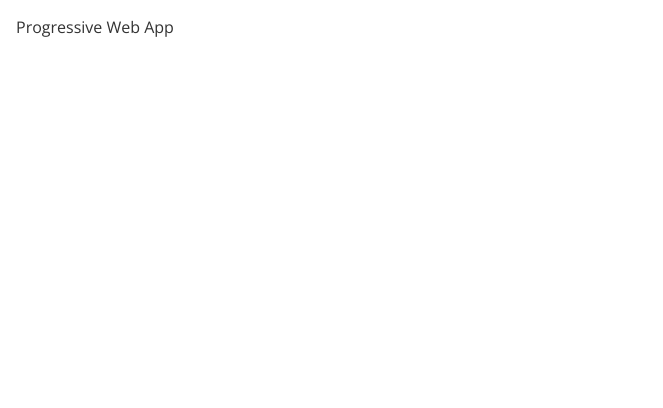
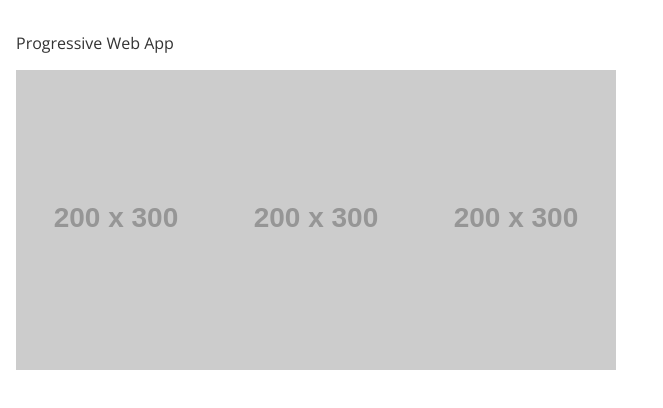
Before and after one commit to frizadiga/pwa-play, a website: page src/index.html in a window 1280 px wide. Shown: the whole page, without its empty margins (0-663 px from the left). Drawn offline with nearby package versions, Linux system fonts and the light colour scheme; placeholder pictures from the web are drawn by us.

Commit message:
programmatically seed

```diff
--- a/src/index.html
+++ b/src/index.html
@@ -20,6 +20,11 @@
   @import url('https://fonts.googleapis.com/css?family=Open+Sans');
 </style>
 <body>
-  <div id="app">Progressive Web App</div>
+  <div id="app">
+    <p>
+      Progressive Web App
+    </p>
+    <div id="image-list"></div>
+  </div>
 </body>
 </html>
--- a/src/main.js
+++ b/src/main.js
@@ -9,8 +9,25 @@ const registerServiceWorker = async () => {
   }
 }
 
-const app = () => {
-  registerServiceWorker();
+const insertImageList = () => {
+  const imageList = document.getElementById('image-list');
+  const fragment = document.createDocumentFragment();
+
+  for (let i = 0; i < 3; i++) {
+    console.log('loop', i)
+    const image = document.createElement('img');
+
+    image.src = 'https://via.placeholder.com/200x300?text=PWA';
+    fragment.appendChild(image);
+  }
+
+  imageList.appendChild(fragment);
 };
 
-app();
+const main = () => {
+  console.log('main() invoked!')
+  registerServiceWorker();
+  insertImageList();
+};
+
+window.addEventListener('load', () => { main(); });
```
